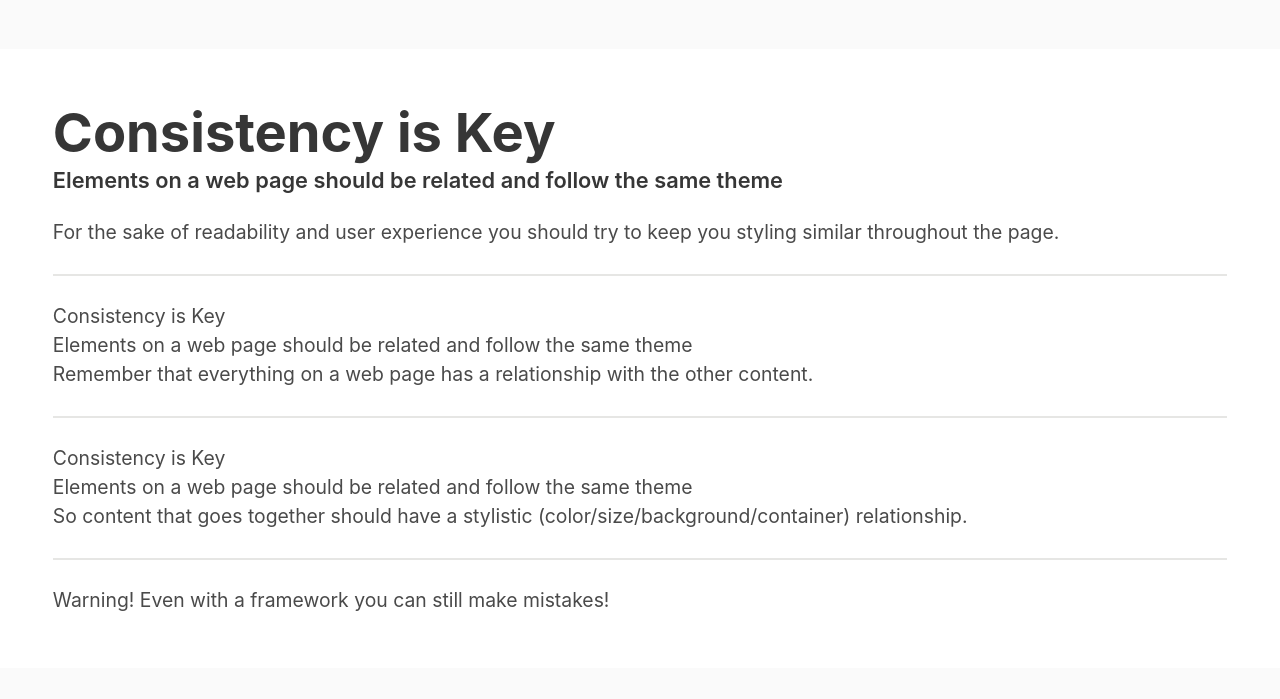
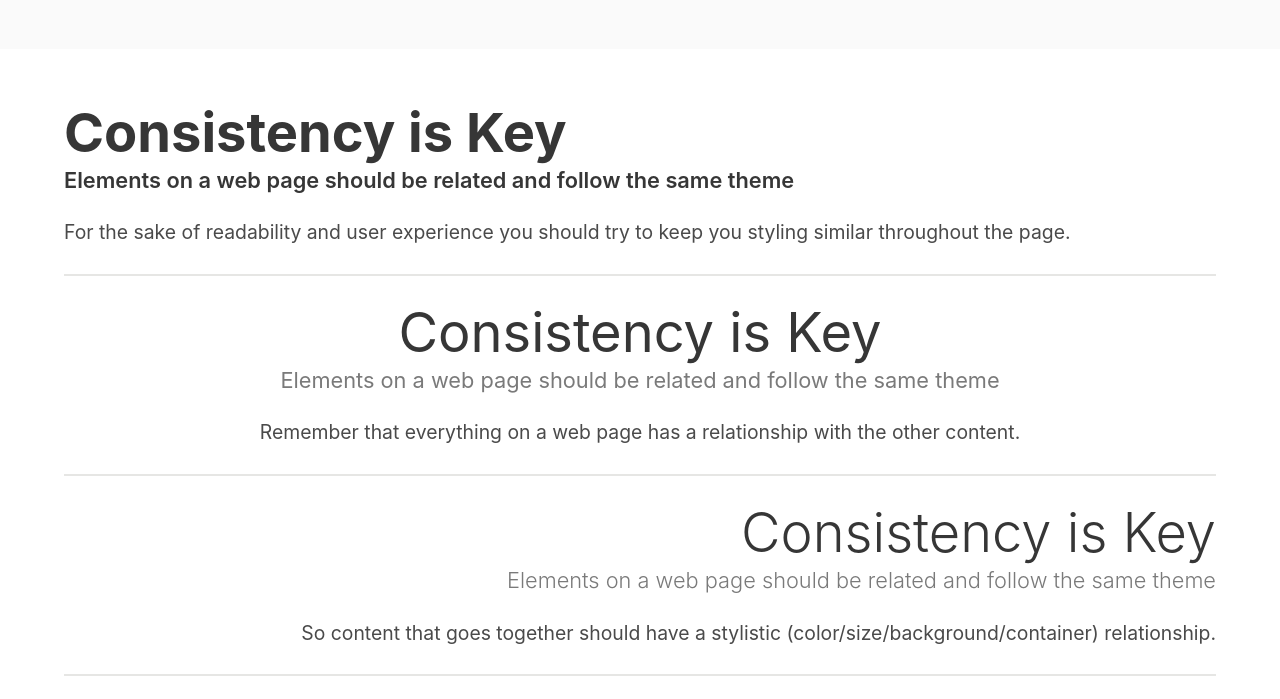
Before and after one commit to jdmar3-comp426/a02-johnmoore98, a website: page index.html in a window 1280 px wide. Shown: the part 1466-2165 px from the top of the page. Drawn offline with nearby package versions, Linux system fonts and the light colour scheme; a web font is replaced by a local one.

Commit message:
Slide 3 changes

```diff
--- a/index.html
+++ b/index.html
@@ -55,7 +55,7 @@
     </div>
 </section>
 <section class="section has-background-white">
-    <div class="">
+    <div class="container">
         <div class="content">
             <h1 class="title has-text-weight-bold">Consistency is Key</h1>
             <h5 class="subtitle">Elements on a web page should be related and follow the same theme</h5>
@@ -64,17 +64,17 @@
 	    </p>
         </div>
         <hr>
-        <div class="">
-            <h1 class="">Consistency is Key</h1>
-            <h5 class="">Elements on a web page should be related and follow the same theme</h5>
+        <div class="content has-text-centered">
+            <h1 class="title has-text-weight-normal">Consistency is Key</h1>
+            <h5 class="subtitle has-text-grey has-text-weight-normal">Elements on a web page should be related and follow the same theme</h5>
             <p>
 	    	Remember that everything on a web page has a relationship with the other content.
 	    </p>
         </div>
         <hr>
-        <div class="">
-            <h1 class="">Consistency is Key</h1>
-            <h5 class="">Elements on a web page should be related and follow the same theme</h5>
+        <div class="content has-text-right">
+            <h1 class="title has-text-weight-light">Consistency is Key</h1>
+            <h5 class="subtitle has-text-grey has-text-weight-light">Elements on a web page should be related and follow the same theme</h5>
             <p>
 	    	So content that goes together should have a stylistic (color/size/background/container) relationship.
 	    </p>
```
